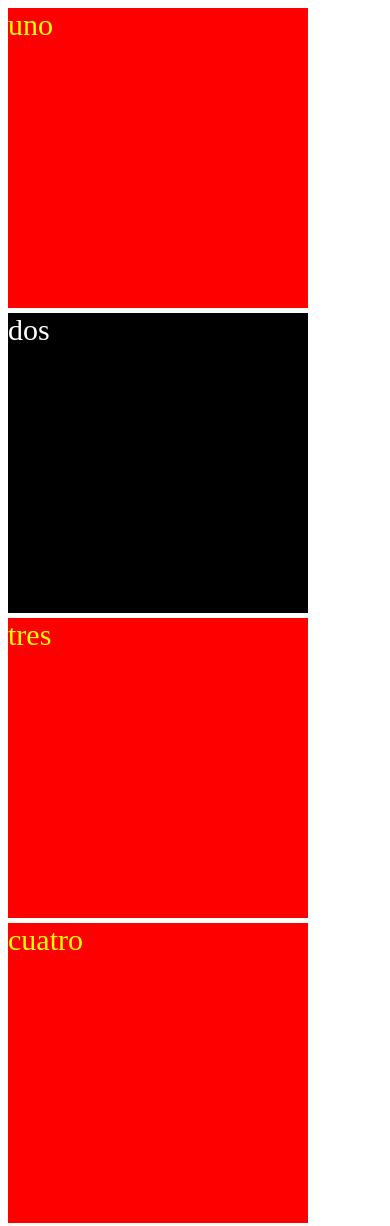
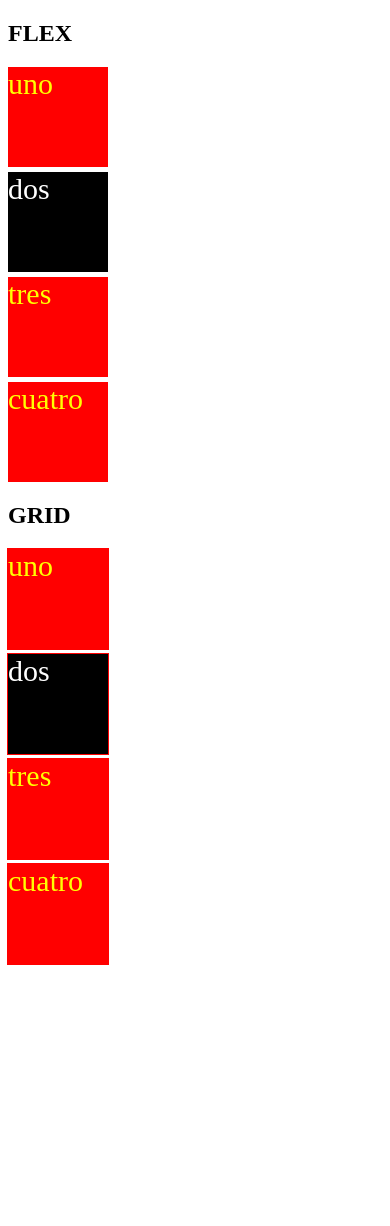
Before and after one commit to Victor-Osinaga/entregable-codoacodo, a plain HTML site: page index.html in a window 390 px wide. After the commit the page ends 972 px from the top, so only its background shows below. Drawn offline with Linux system fonts and the light colour scheme.

Commit message:
entregable con grid/flex

```diff
--- a/css/styles.css
+++ b/css/styles.css
@@ -1,24 +1,72 @@
+
+/*------------ FLEX -----------*/
+
+/* 1_ Display flex al contenedor */
 .container {
   display: flex;
   gap: 5px;
   font-size: 30px;
-  color: yellow;
+  color: yellow; /*color de la letra*/
 }
 
+/* 2_ Le definis un ancho, alto y background, segun lo que quieras */
 .element {
-  width: 300px;
-  height: 300px;
+  width: 100px;
+  height: 100px;
   /* height: 400px;  */
   background-color: red;
 }
 
+/* con nth seleccionas a todos los elementos con la clase ".element" y modificas al numero 2 */
 .element:nth-child(2){
   background-color: black;
   color: white;
 }
 
+/*------------ GRID -----------*/
+
+/* Iniciamos grid con display:grid
+    creamos las 4 columns(columnas) (recorda que al crear las columnas se crean en el eje de "X" y las rows(FILAS) en el eje Y)
+    pero en el eje "Y" solo necesitamos una row asi que no vas a crear rows con grid-template-rows, SOLO LAS 4 COLUMNAS
+*/
+.containerGrid {
+  display: grid;
+  gap: 5px;
+  font-size: 30px;
+  color: yellow; /*color de la letra*/
+  grid-template-columns: 100px 100px 100px 100px; /* se puede usar un "repeat(4, 100px)" y logramos el mismo resultado*/
+}
+
+/* definis el estilo a los elementos */
+.elementGrid{
+  background-color: red;
+  height: 100px;
+  outline: 1px solid red;
+}
+
+/* seleccionas el elemento que va a tener un estilos diferente o distinto con nth(2)
+con grid-column ubicamos al elemento entre la grilla 2 y 3 (aunq no hace falta)*/
+.elementGrid:nth-child(2){
+  background-color: black;
+  color: white;
+  grid-column: 2/3;
+}
+
+
+/* En resolucion menor a 668px se va a ver un elemento debajo del otro
+tambien acomodamos al elementGrid 2 en la grilla en vertical */
 @media (max-width: 668px) {
   .container {
     flex-direction: column;
   }
+  .containerGrid {
+    grid-template-columns: 100px;
+    grid-template-rows: 100px 100px 100px 100px;
+  }
+  .elementGrid:nth-child(2){
+    background-color: black;
+    color: white;
+    grid-column: 1/2;
+    grid-row: 2/3;
+  }
 }
--- a/index.html
+++ b/index.html
@@ -8,11 +8,20 @@
   <title>Primer entregable</title>
 </head>
 <body>
+  <h2>FLEX</h2>
   <section class="container">
     <div class="element"><span>uno</span></div>
     <div class="element"><span>dos</span></div>
     <div class="element"><span>tres</span></div>
     <div class="element"><span>cuatro</span></div>
   </section>
+
+  <h2>GRID</h2>
+  <section class="containerGrid">
+    <div class="elementGrid"><span>uno</span></div>
+    <div class="elementGrid"><span>dos</span></div>
+    <div class="elementGrid"><span>tres</span></div>
+    <div class="elementGrid"><span>cuatro</span></div>
+  </section>
 </body>
 </html>
```
